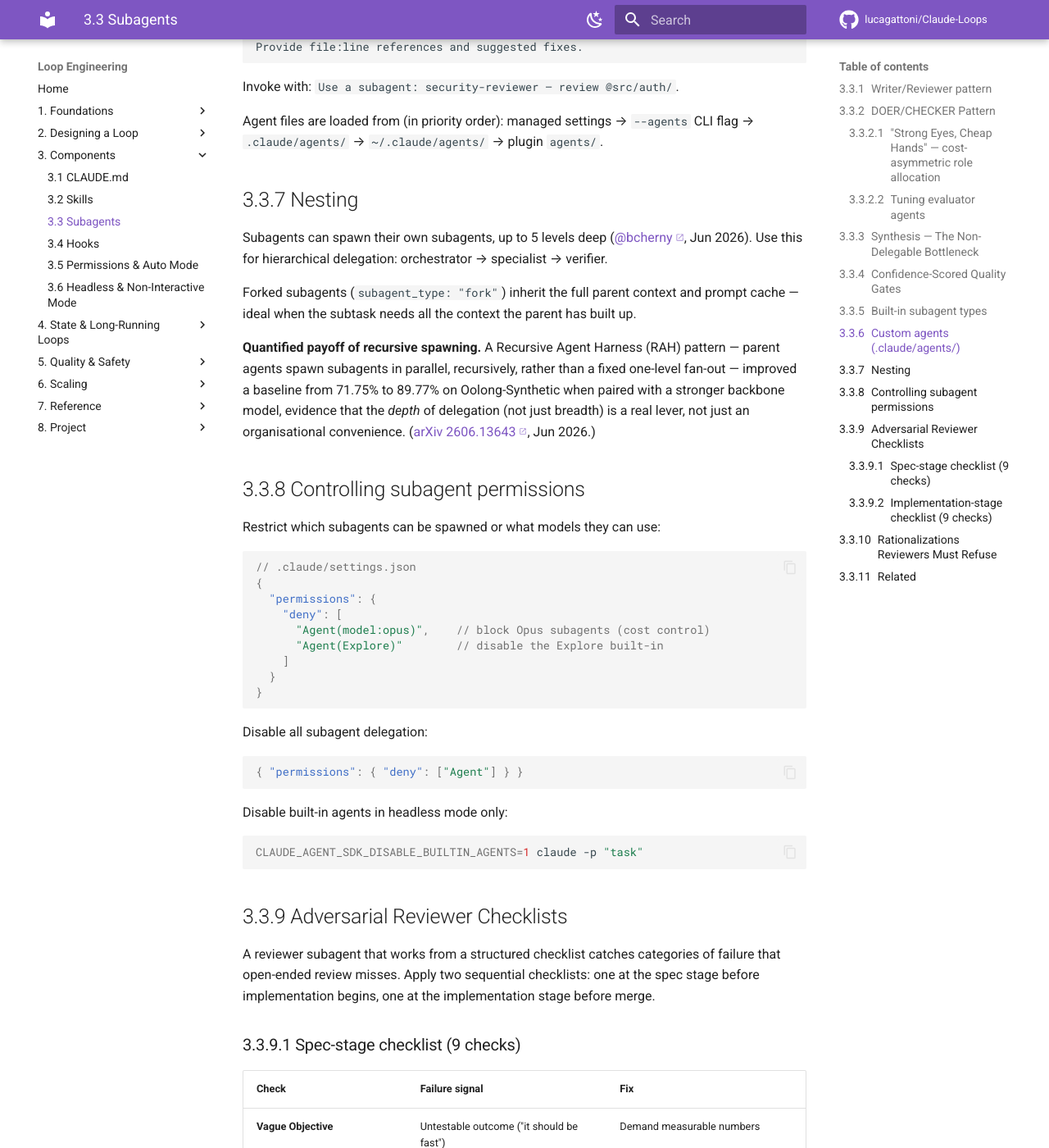
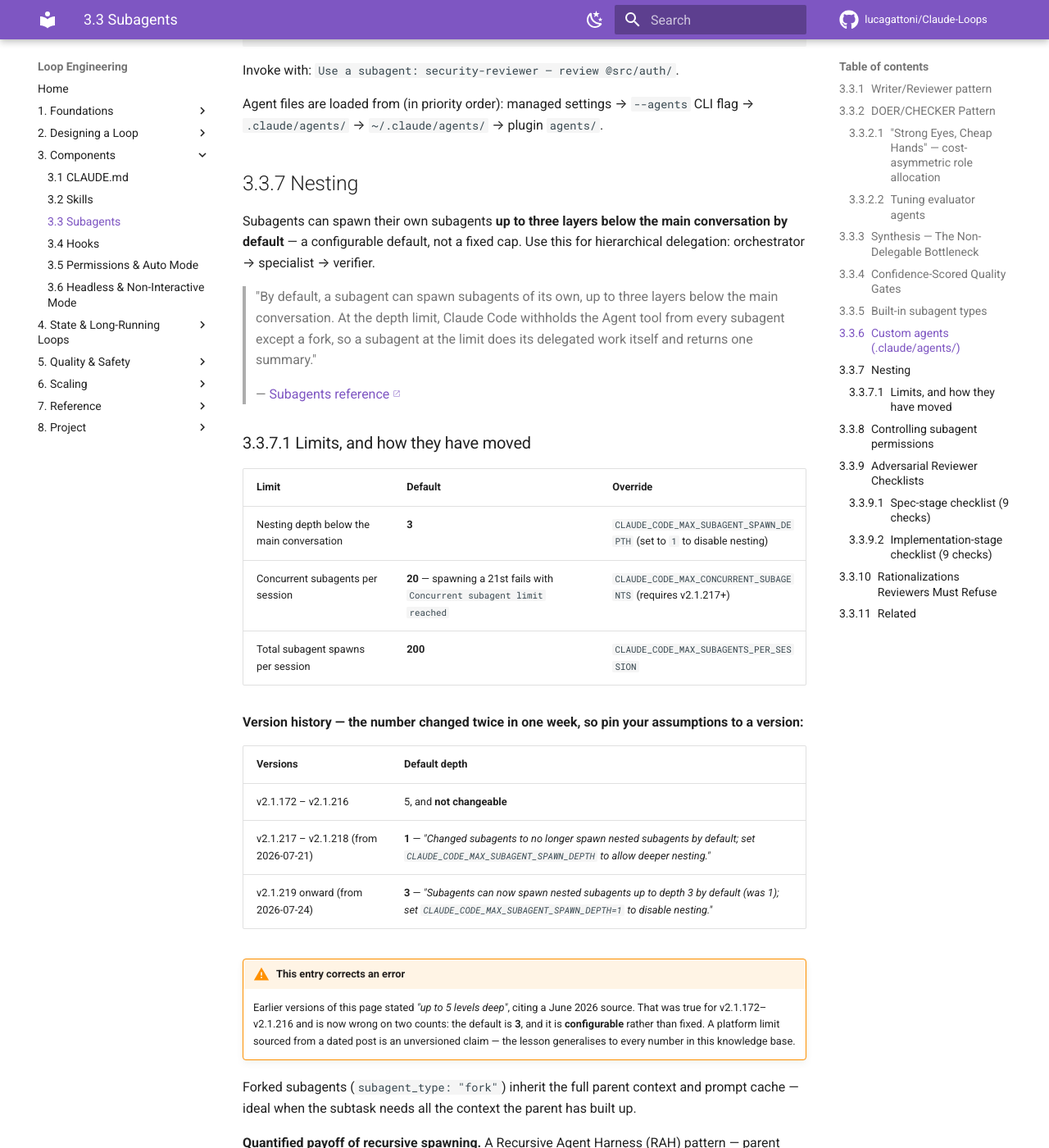
Before and after one commit to lucagattoni/Claude-Loops, an MkDocs documentation site: the page built from docs/07-subagents.md, in a window 1280 px wide and 1400 px high, scrolled down 4404 px. Shown: the whole window at 82% size. Built offline with MkDocs 1.6.1 and Material for MkDocs 9.7.7, drawn with Linux system fonts in a browser that asks for light colours; comment, search, counter and statistics services are not loaded; some of the changed text lies outside the part shown.

Commit message:
fix(docs/07): three stale platform facts, each verified against current docs
A wrong number in a reference table is what readers copy, so these ship ahead
of any new content.

1. Explore subagent model. The table said Haiku. Since v2.1.198 it inherits the
   main conversation model, capped at Opus on the Claude API and uncapped on
   Bedrock/Vertex/Foundry. The cost reasoning the old row invited ("Explore is
   cheap because it is Haiku") is now wrong by default. Footnote gives the pin:
   a project subagent named Explore with model: haiku overrides the built-in.

2. Nesting depth. The page said "up to 5 levels deep" from a Jun 2026 post.
   The default is 3, and it is configurable, not fixed. The number moved twice
   in one week: 5 (fixed) through v2.1.216, then 1 in v2.1.217 on 2026-07-21,
   then 3 in v2.1.219 on 2026-07-24. Adds the version-history table plus two
   limits the KB never carried at all -- 20 concurrent subagents and 200 spawns
   per session, both with their override env vars.

3. The .claude/agents example pinned claude-opus-4-8, a legacy model. Now
   claude-sonnet-5.

The correction notice stays in the page on purpose. A platform limit sourced
from a dated post is an unversioned claim, and that lesson generalises to every
number in this KB.

The same stale depth=5 claim appears in LOOP_ENGINEERING_NEWS.md, which is an
append-only historical digest -- correcting it there would rewrite the record,
so the correction goes in the next digest entry instead.

Co-Authored-By: Claude Opus 5 (1M context) <noreply@anthropic.com>
Claude-Session: https://claude.ai/code/session_01SSrvCLEkkkcGZqr2FzBSrd

```diff
--- a/docs/07-subagents.md
+++ b/docs/07-subagents.md
@@ -155,11 +155,21 @@ Claude Code ships with named subagent types you can invoke directly:
 |---|---|---|---|
 | `fork` | Same as parent | All (inherits context) | Fast parallel work — shares parent's prompt cache |
 | `general-purpose` | Same as parent | All | Standard isolated subtask |
-| `Explore` | Haiku | Read-only | Fast codebase search; skip CLAUDE.md for speed |
+| `Explore` | Inherits main conversation's model[^explore] | Read-only | Fast codebase search; skips CLAUDE.md and git status for speed |
 | `Plan` | Same as parent | Read-only | Architecture planning in plan mode |
 
 `fork` is the cheapest subagent — it inherits the parent's context and prompt cache,
 so it starts fast and shares what the parent already knows.
+
+[^explore]: **Changed in v2.1.198.** Explore previously always ran on Haiku. Official docs now
+    state it *"inherits from the main conversation, capped at Opus on the Claude API, so Explore
+    never runs on a more expensive model than the one you already chose for the session, unless you
+    set `CLAUDE_CODE_SUBAGENT_MODEL` and force it onto every subagent."* On Bedrock, Vertex,
+    Foundry and Claude Platform on AWS it inherits directly, with no Opus cap. **Cost consequence:**
+    "Explore is cheap because it's Haiku" is no longer true by default — a session on Opus runs
+    Explore on Opus. To pin it, define a project subagent named `Explore` with `model: haiku`; a
+    user or project subagent of that name overrides the built-in and keeps its own `model` field.
+    ([subagents reference](https://code.claude.com/docs/en/sub-agents))
 
 ## Custom agents (`.claude/agents/`)
 
@@ -169,7 +179,7 @@ Define reusable agent roles with frontmatter in `.claude/agents/<name>.md`:
 ---
 name: security-reviewer
 description: Audits code for injection, auth flaws, and exposed secrets
-model: claude-opus-4-8
+model: claude-sonnet-5
 tools: [Read, Grep, Glob, Bash]
 permission_mode: auto
 ---
@@ -185,9 +195,37 @@ flag → `.claude/agents/` → `~/.claude/agents/` → plugin `agents/`.
 
 ## Nesting
 
-Subagents can spawn their own subagents, up to 5 levels deep
-([@bcherny](https://x.com/bcherny/status/2064327225504403752), Jun 2026). Use this for
-hierarchical delegation: orchestrator → specialist → verifier.
+Subagents can spawn their own subagents **up to three layers below the main conversation by
+default** — a configurable default, not a fixed cap. Use this for hierarchical delegation:
+orchestrator → specialist → verifier.
+
+> "By default, a subagent can spawn subagents of its own, up to three layers below the main
+> conversation. At the depth limit, Claude Code withholds the Agent tool from every subagent except
+> a fork, so a subagent at the limit does its delegated work itself and returns one summary."
+>
+> — [Subagents reference](https://code.claude.com/docs/en/sub-agents)
+
+### Limits, and how they have moved
+
+| Limit | Default | Override |
+|---|---|---|
+| Nesting depth below the main conversation | **3** | `CLAUDE_CODE_MAX_SUBAGENT_SPAWN_DEPTH` (set to `1` to disable nesting) |
+| Concurrent subagents per session | **20** — spawning a 21st fails with `Concurrent subagent limit reached` | `CLAUDE_CODE_MAX_CONCURRENT_SUBAGENTS` (requires v2.1.217+) |
+| Total subagent spawns per session | **200** | `CLAUDE_CODE_MAX_SUBAGENTS_PER_SESSION` |
+
+**Version history — the number changed twice in one week, so pin your assumptions to a version:**
+
+| Versions | Default depth |
+|---|---|
+| v2.1.172 – v2.1.216 | 5, and **not changeable** |
+| v2.1.217 – v2.1.218 (from 2026-07-21) | **1** — *"Changed subagents to no longer spawn nested subagents by default; set `CLAUDE_CODE_MAX_SUBAGENT_SPAWN_DEPTH` to allow deeper nesting."* |
+| v2.1.219 onward (from 2026-07-24) | **3** — *"Subagents can now spawn nested subagents up to depth 3 by default (was 1); set `CLAUDE_CODE_MAX_SUBAGENT_SPAWN_DEPTH=1` to disable nesting."* |
+
+!!! warning "This entry corrects an error"
+    Earlier versions of this page stated *"up to 5 levels deep"*, citing a June 2026 source. That
+    was true for v2.1.172–v2.1.216 and is now wrong on two counts: the default is **3**, and it is
+    **configurable** rather than fixed. A platform limit sourced from a dated post is an
+    unversioned claim — the lesson generalises to every number in this knowledge base.
 
 Forked subagents (`subagent_type: "fork"`) inherit the full parent context and
 prompt cache — ideal when the subtask needs all the context the parent has built up.
```
